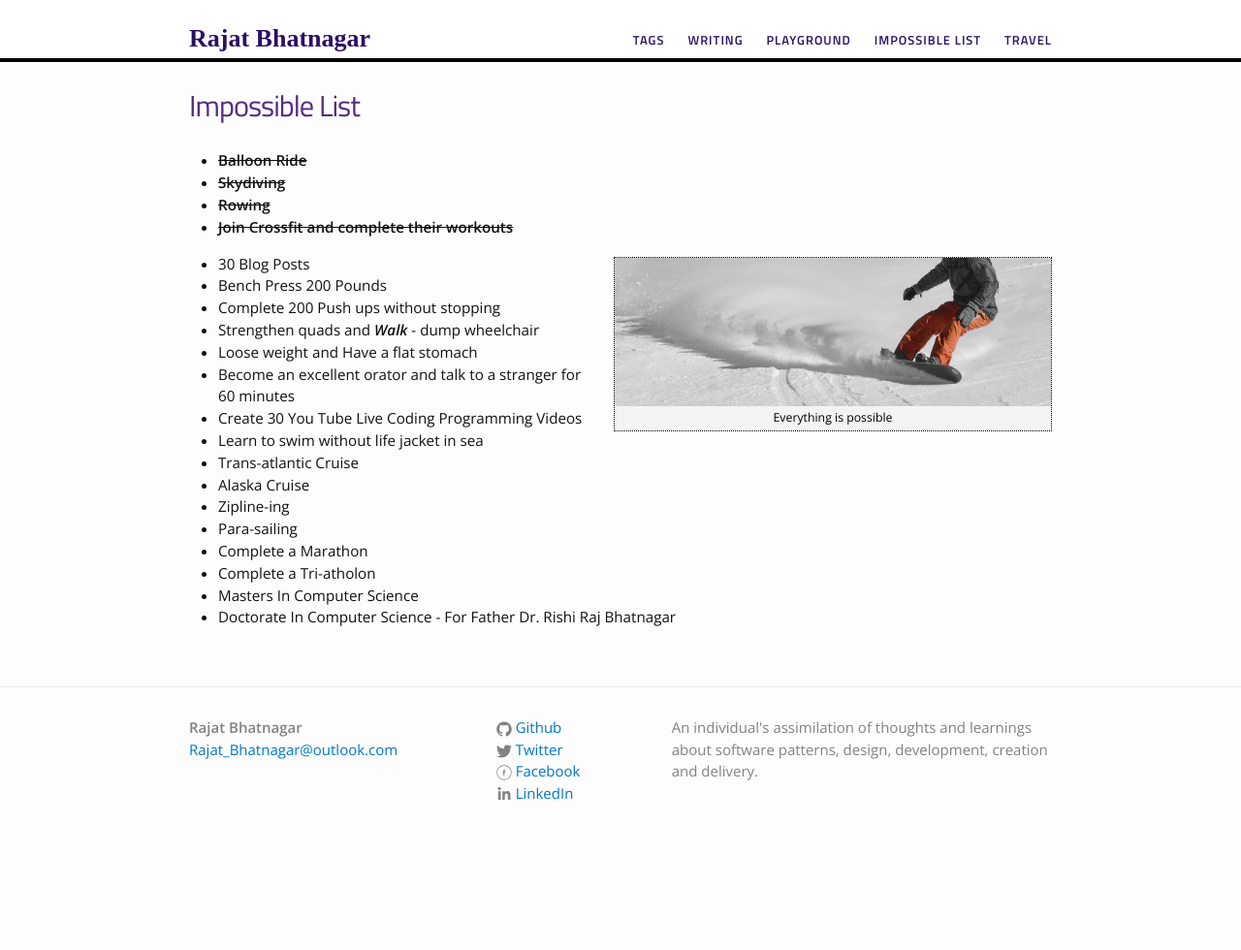
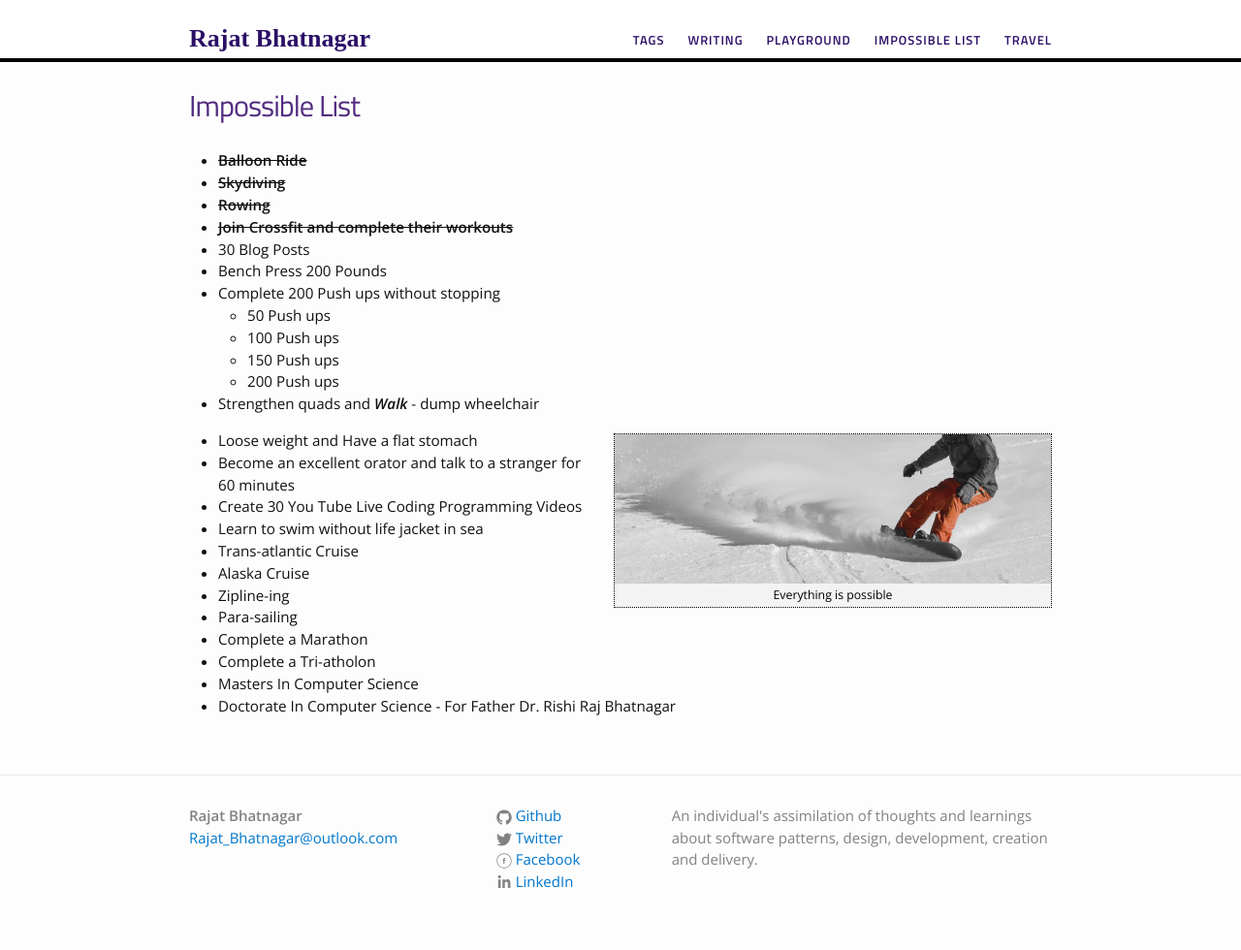
Before and after one commit to rajat-bhatnagar/rajat-bhatnagar.github.io, a Jekyll site: the page built from impossible.md, in a window 1280 px wide. Shown: the whole page at 97% size. Built offline with Jekyll 4.4.1, drawn with Linux system fonts in a browser that asks for light colours; comment, search, counter and statistics services are not loaded; before the commit the page ends 900 px from its top, so only the background shows below that.

Commit message:
6thJan2018: Cosmetic Changes

```diff
--- a/impossible.md
+++ b/impossible.md
@@ -7,12 +7,15 @@ permalink: /impossible/
 - ~~**Skydiving**~~
 - ~~**Rowing**~~
 - ~~**Join Crossfit and complete their workouts**~~
-{% include image.html url="/images/header_snowboarders-2089706_1280.jpg"
- width=450 align="right" caption="Everything is possible" %}
 - 30 Blog Posts
-- Bench Press 200 Pounds
-- Complete 200 Push ups without stopping
+ - Bench Press 200 Pounds
+ - Complete 200 Push ups without stopping
+	 - 50 Push ups
+	 - 100 Push ups
+	 - 150 Push ups
+	 - 200 Push ups
 - Strengthen quads and **_Walk_** - dump wheelchair
+ {% include image.html url="/images/header_snowboarders-2089706_1280.jpg" width=450 align="right" caption="Everything is possible" %}
 - Loose weight and Have a flat stomach
 - Become an excellent orator and talk to a stranger for 60 minutes
 - Create 30 You Tube Live Coding Programming Videos
```
